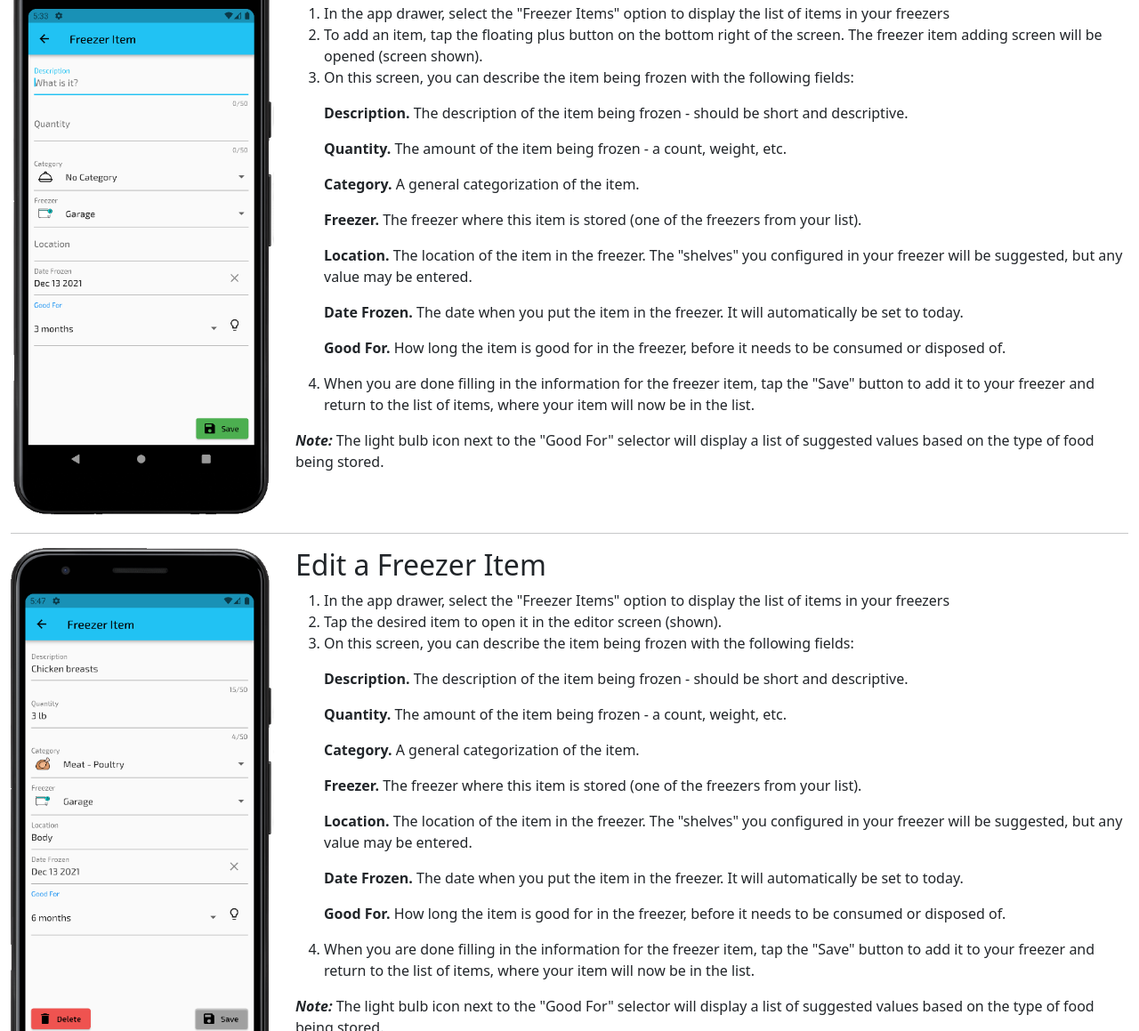
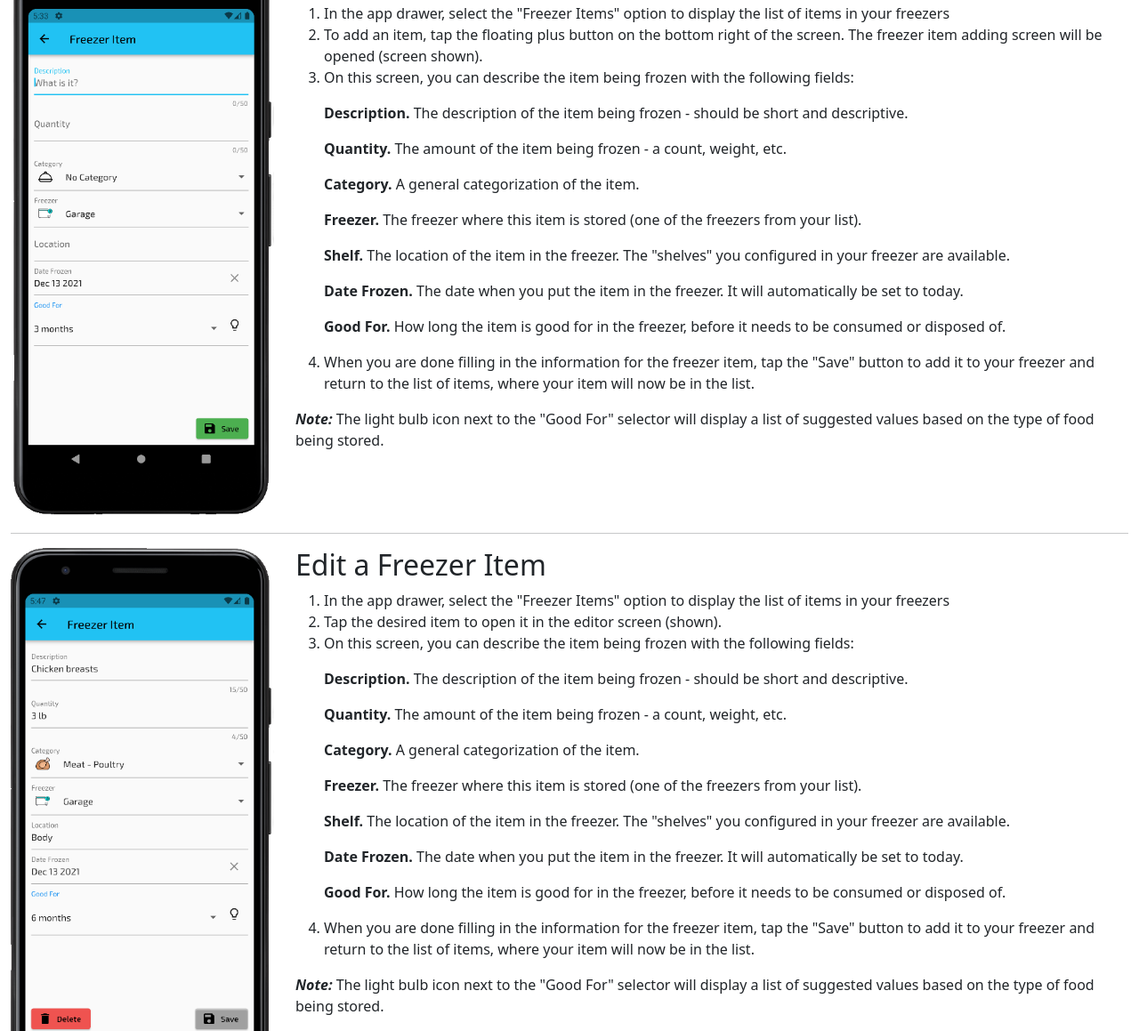
Before and after one commit to iceboxfm/iceboxfm.github.io, a plain HTML site: page guide.html in a window 1280 px wide. Shown: the part 2214-3373 px from the top of the page at 89% size. Drawn offline with nearby package versions, Linux system fonts and the light colour scheme.

Commit message:
Updated text for field name change

```diff
--- a/guide.html
+++ b/guide.html
@@ -153,9 +153,8 @@
                     <p><strong>Category.</strong> A general categorization of the item.</p>
                     <p><strong>Freezer.</strong> The freezer where this item is stored (one of the freezers from your
                         list).</p>
-                    <p><strong>Location.</strong> The location of the item in the freezer. The "shelves" you configured
-                        in your freezer will be suggested,
-                        but any value may be entered.</p>
+                    <p><strong>Shelf.</strong> The location of the item in the freezer. The "shelves" you configured
+                        in your freezer are available.</p>
                     <p><strong>Date Frozen.</strong> The date when you put the item in the freezer. It will
                         automatically be set to today.</p>
                     <p><strong>Good For.</strong> How long the item is good for in the freezer, before it needs to be
@@ -193,9 +192,8 @@
                     <p><strong>Category.</strong> A general categorization of the item.</p>
                     <p><strong>Freezer.</strong> The freezer where this item is stored (one of the freezers from your
                         list).</p>
-                    <p><strong>Location.</strong> The location of the item in the freezer. The "shelves" you configured
-                        in your freezer will be suggested,
-                        but any value may be entered.</p>
+                    <p><strong>Shelf.</strong> The location of the item in the freezer. The "shelves" you configured
+                        in your freezer are available.</p>
                     <p><strong>Date Frozen.</strong> The date when you put the item in the freezer. It will
                         automatically be set to today.</p>
                     <p><strong>Good For.</strong> How long the item is good for in the freezer, before it needs to be
```
